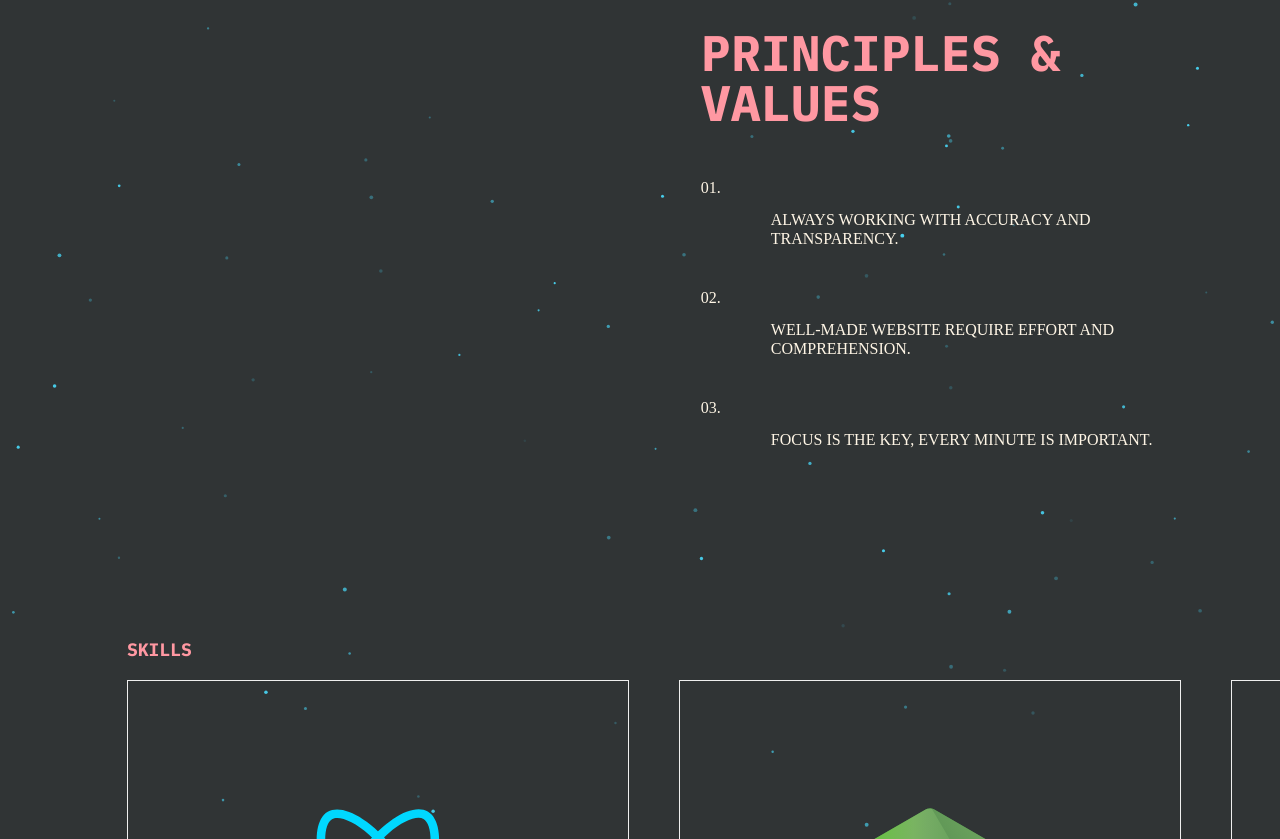
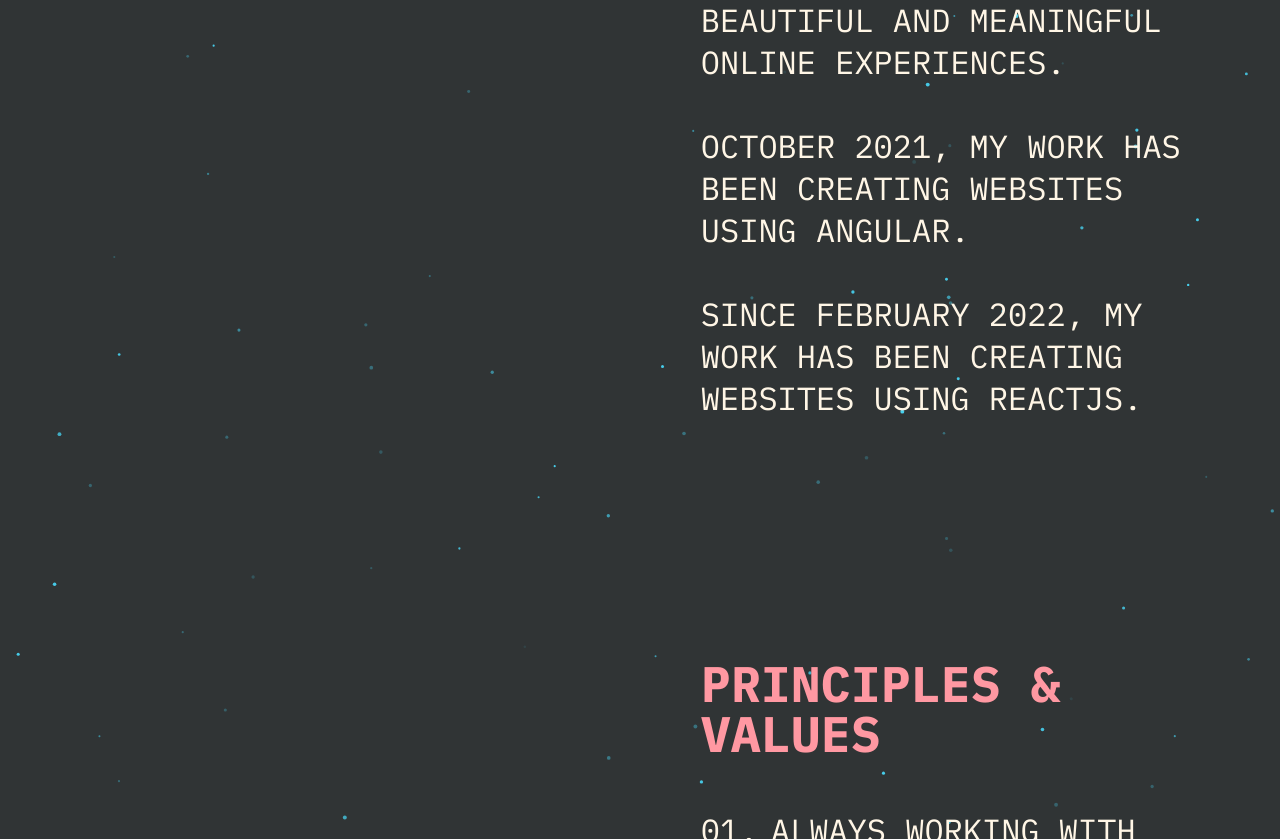
Before and after one commit to datnguyen66/quangdat, a Next.js app: page / in a window 1280 px wide. Shown: the part 961-1800 px from the top of the page. Built offline with nearby package versions, Linux system fonts and the light colour scheme.

Commit message:
update css

```diff
--- a/app/globals.css
+++ b/app/globals.css
@@ -374,113 +374,3 @@ section {padding: 50px 0;}
 }
 .ladderLines{fill:none;stroke:#525752;stroke-width:2;stroke-linecap:round;stroke-linejoin:round;}
 .oneLadderLine{fill:none;stroke:#525752;stroke-width:2;stroke-linecap:round;stroke-linejoin:round;}
-
-
-/* new vẻtical  */
-
-
-.containerProduto {
-  margin-left: 100px;
-}
-.containerAround {
-  display: flex;
-}
-.scrollGaleria {
-  width: calc(70% - 100px);
-  padding: 8rem;
-}
-
-.infoProduto {
-width: calc(30% - 100px);
-padding: 3rem;
-}
-.productHead {
-margin-top: 2rem;
-}
-h1 {
-  font-weight: 700;
-  font-size: 6rem;
-  line-height: 1;
-}
-
-p {
-  font-family: "Raleway";
-  font-weight: 500;
-  font-size: 1.125rem;
-  line-height: 1;
-}
-
-.productDescription {
-margin-top: 2rem;
-}
-h4 {
-font-weight: 600;
-font-size: 1.125rem;
-line-height: 21px;
-}
-
-p {
-  font-weight: 400;
-  font-size: 1rem;
-  line-height: 19px;
-}
-
-
-.productSpecification {
-  margin-top: 2rem;
-}
-  h4 {
-    font-weight: 600;
-    font-size: 1.125rem;
-    line-height: 21px;
-  }
-
-ul {
-  padding-top: 1rem;
-}
-ul,
-li {
-  font-weight: 400;
-  font-size: 1rem;
-  line-height: 19px;
-}
-
-
-      .productColors {
-        margin-top: 2rem;
-      }
-        h4 {
-          font-weight: 600;
-          font-size: 1.125rem;
-          line-height: 21px;
-        }
-
-        .listaCores {
-          padding-top: 1rem;
-          display: flex;
-          gap: 10px;
-        }
-          .cor img {
-              border-radius: 50%;
-              width: 25px;
-              height: 25px;
-              object-fit: cover;
-            }
-
-      .productComponents {
-        margin-top: 2rem;
-      }
-
-.containerProdutoIsolado {
-  height: 70vh;
-  background-color: red;
-}
-
-#containerAround {
-  height: 100vh;
-  overflow: hidden;
-}
-
-#scrollGaleria {
-  height: fit-content;
-}
```
